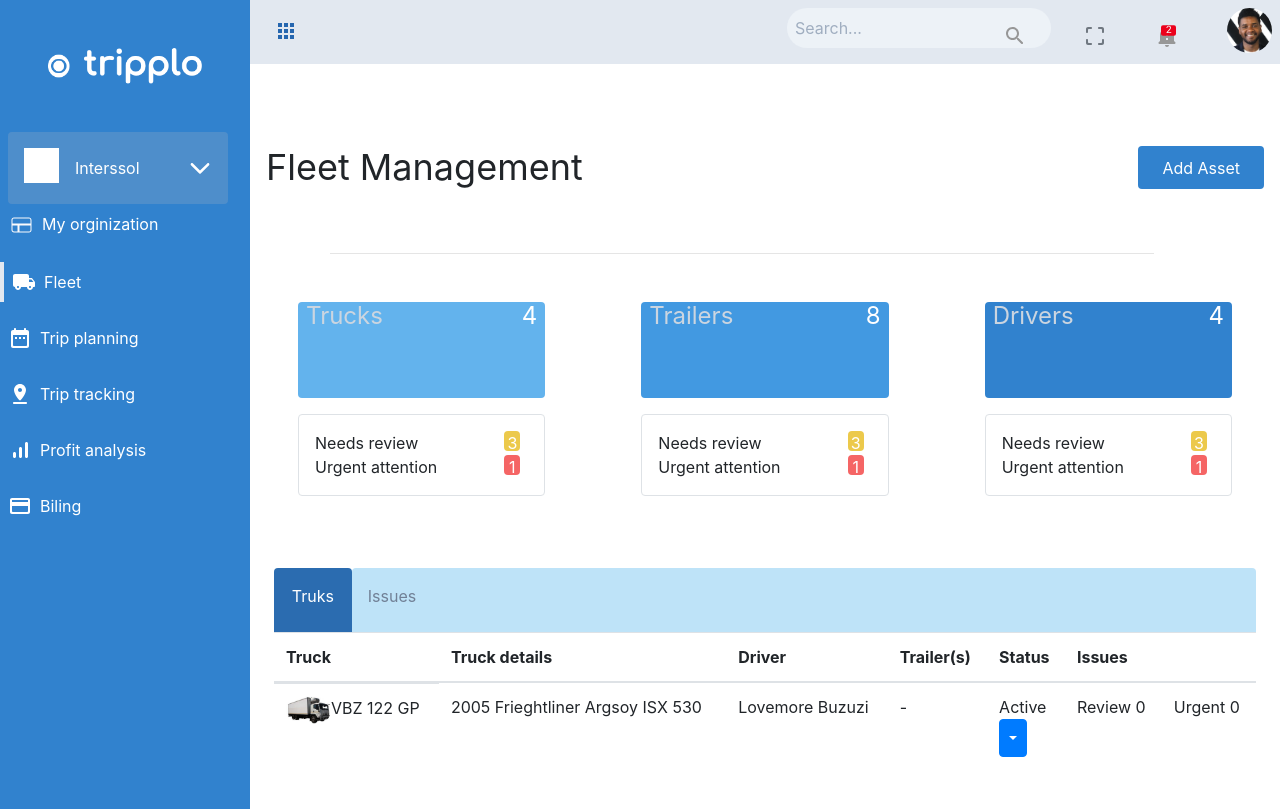
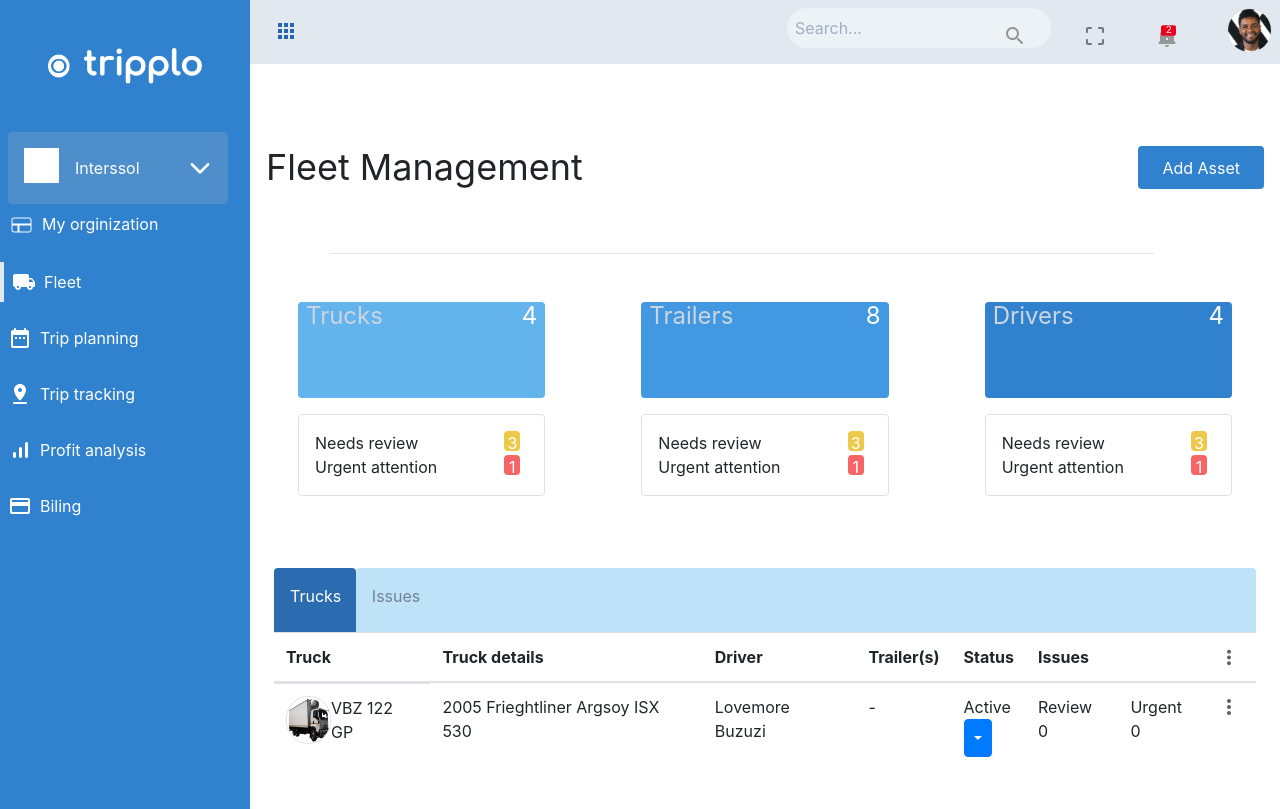
Before and after one commit to AmoDinho/tripplo-dashboard, a React (Create React App) app: page / in a window 1280 px wide. Built offline with nearby package versions, Linux system fonts and the light colour scheme.

Commit message:
added drag icon

```diff
--- a/src/components/table/AssetTable.js
+++ b/src/components/table/AssetTable.js
@@ -5,13 +5,14 @@ import BodyText from '../typography/BodyText'
 import 'bootstrap/dist/css/bootstrap.min.css'
 import Truck from '../../assets/truck.jpg'
 import Avatar from '../user/Avatar'
+import Drag from '../../assets/drag_indicator.svg'
 const AssetTable = () => {
     return (
         <>
             <div className='p-4'>
                 <div className='flex flex-row'>
-                    <div className='bg-blue-700 w-1/12 h-16 rounded-t text-center p-3'> <BodyText className="text-white">Truks</BodyText></div>
-                    <div className='bg-blue-200 w-full h-16 rounded-t p-3 p-3 '> <BodyText className="text-gray-600 ">Issues</BodyText></div>
+                    <div className='bg-blue-700 w-1/12 h-16 rounded-t text-center p-3'> <BodyText className='text-white'>Trucks</BodyText></div>
+                    <div className='bg-blue-200 w-full h-16 rounded-t p-3 p-3 '> <BodyText className='text-gray-600 '>Issues</BodyText></div>
                 </div>
                 <Table responsive>
                     <thead>
@@ -19,20 +20,22 @@ const AssetTable = () => {
                             <th>Truck</th>
                             <th>Truck details</th>
                             <th>Driver</th>
-                            <th className="s:hidden lg:table-cell">Trailer(s)</th>
-                            <th className="s:hidden lg:table-cell">Status</th>
-                            <th className="s:hidden lg:table-cell" colSpan='2'>Issues</th>
+                            <th className='s:hidden lg:table-cell'>Trailer(s)</th>
+                            <th className='s:hidden lg:table-cell'>Status</th>
+                            <th className='s:hidden lg:table-cell' colSpan='2'>Issues</th>
+                            <th className='s:hidden lg:table-cell'><img src={Drag} alt='drag' /></th>
                         </tr>
                     </thead>
                     <tbody>
                         <tr>
-                            <td className="flex lg:flex-row s:flex-col"> <Avatar src={Truck} /> VBZ 122 GP</td>
+                            <td className='flex lg:flex-row s:flex-col'> <Avatar src={Truck} /> VBZ 122 GP</td>
                             <td> 2005 Frieghtliner Argsoy ISX 530</td>
                             <td> Lovemore Buzuzi</td>
-                            <td className="s:hidden lg:table-cell"> - </td>
-                            <td className="s:hidden lg:table-cell"> <StatusDropdown /></td>
-                            <td className="s:hidden lg:table-cell"> Review 0</td>
-                            <td className="s:hidden lg:table-cell"> Urgent 0</td>
+                            <td className='s:hidden lg:table-cell'> - </td>
+                            <td className='s:hidden lg:table-cell'> <StatusDropdown /></td>
+                            <td className='s:hidden lg:table-cell'> Review 0</td>
+                            <td className='s:hidden lg:table-cell'> Urgent 0</td>
+                            <td className='s:hidden lg:table-cell'><img src={Drag} alt='drag' /></td>
                         </tr>
                     </tbody>
 
--- a/src/components/user/Avatar.js
+++ b/src/components/user/Avatar.js
@@ -4,7 +4,7 @@ const Avatar = ({ src, ...props }) => {
     return (
         <>
             <img
-                className="rounded-full w-45 h-1/5"
+                className="rounded-full w-45 h-1/5 border border-gray-600"
                 src={src} alt='user-avatar' />
         </>
     )
```
Also changed, not shown: src/assets/drag_indicator.svg (added).
